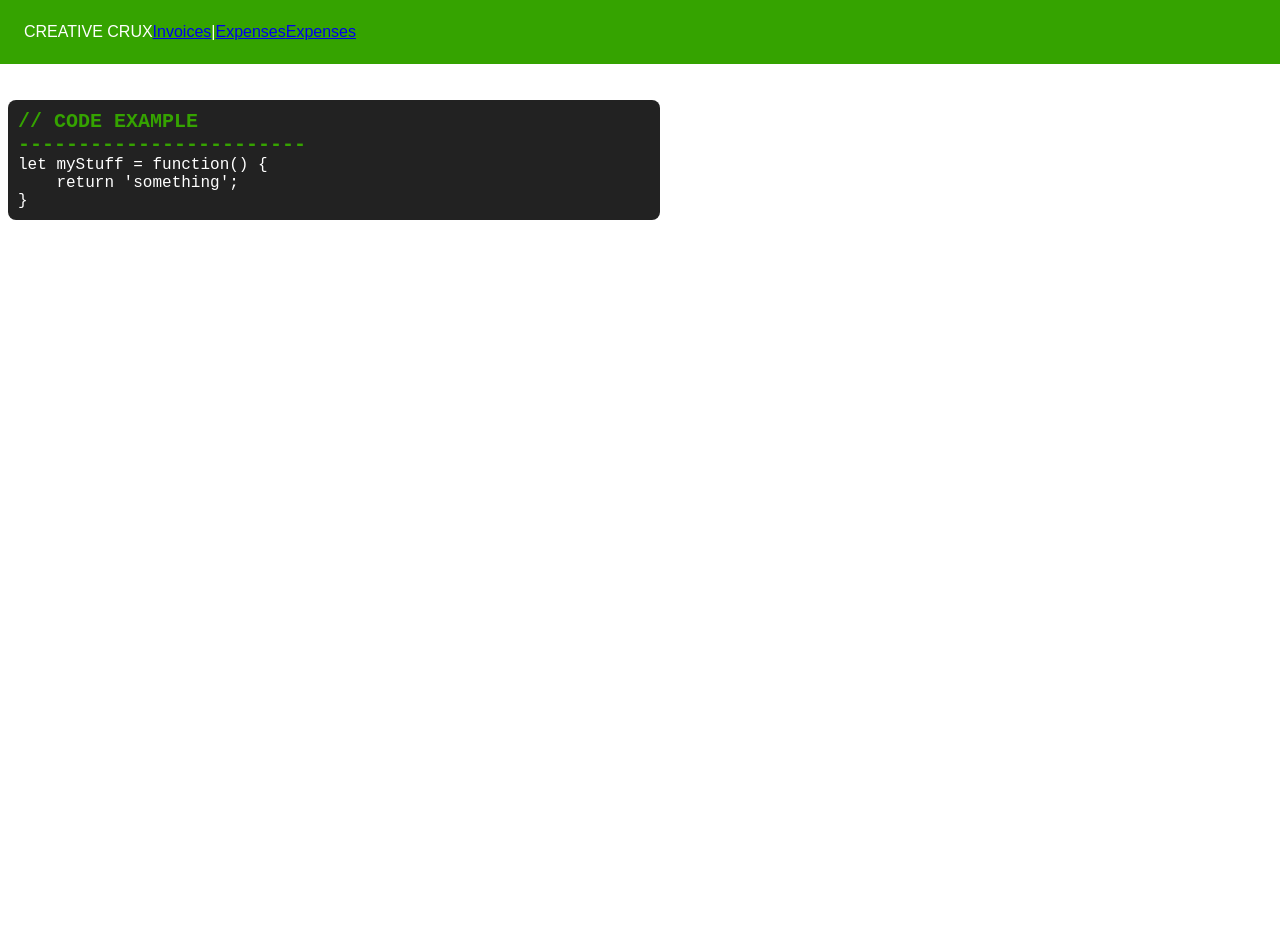
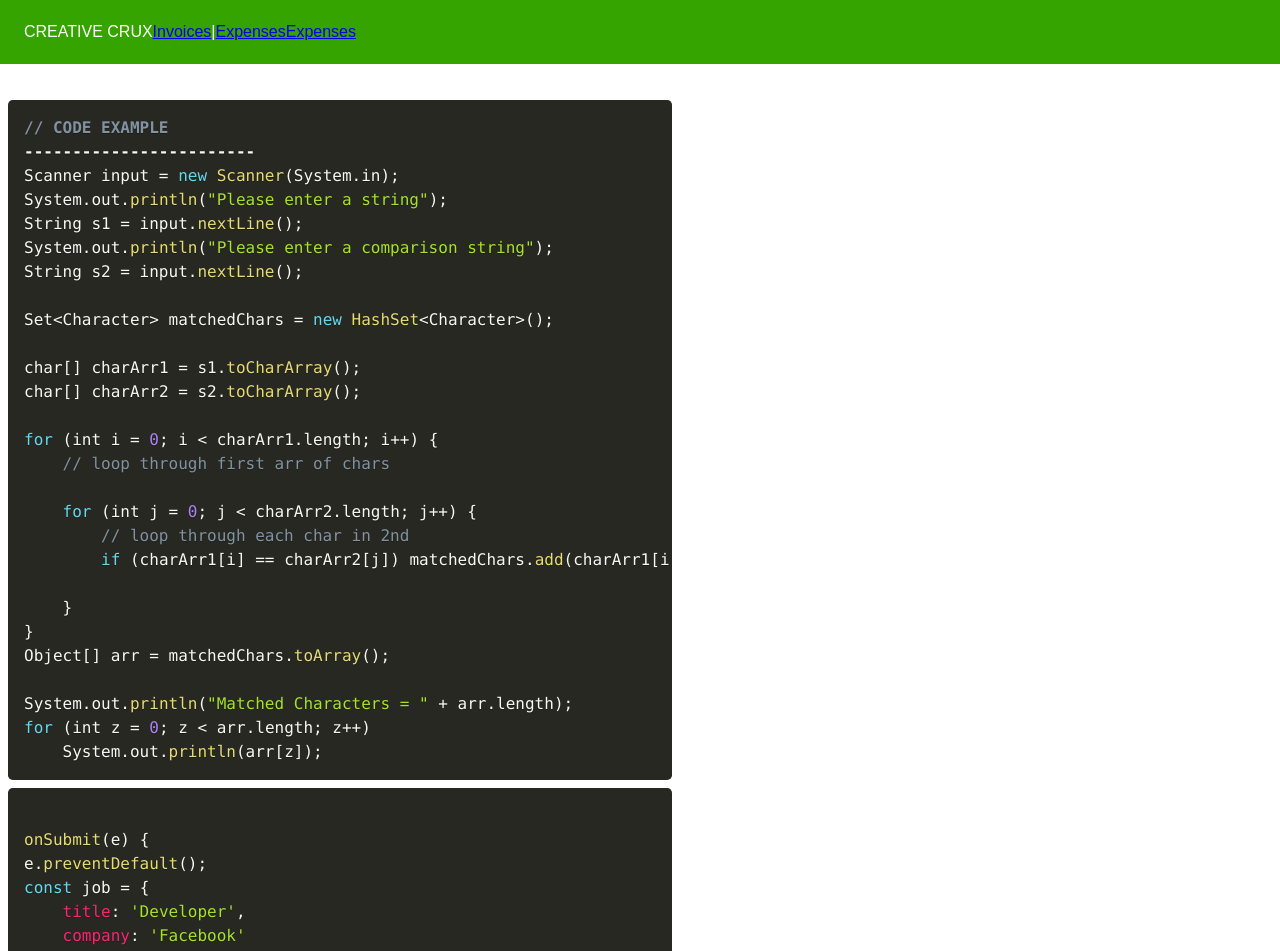
Before and after one commit to escapetherobots/crux-2022, a React (Create React App) app: page /ztest in a window 1280 px wide. Shown: the top 951 px of the page. Before the commit the page ends 800 px from the top, so only its background shows below. Built offline with nearby package versions, Linux system fonts and the light colour scheme.

Commit message:
Add prism for code snippets

```diff
--- a/package.json
+++ b/package.json
@@ -11,9 +11,11 @@
     "@testing-library/user-event": "^13.5.0",
     "@types/jest": "^27.5.2",
     "@types/node": "^16.11.41",
+    "@types/prismjs": "^1.26.0",
     "@types/react": "^18.0.12",
     "@types/react-dom": "^18.0.5",
     "gsap": "^3.10.4",
+    "prismjs": "^1.28.0",
     "react": "^18.2.0",
     "react-dom": "^18.2.0",
     "react-router-dom": "^6.3.0",
--- a/src/components/ui/Ztest.tsx
+++ b/src/components/ui/Ztest.tsx
@@ -1,13 +1,52 @@
-import React from "react";
+import React, { useEffect } from "react";
+import Prism from 'prismjs';
+import "../../css/prism.css";
+
 
 const Ztest = () => {
+    useEffect(() => {
+        Prism.highlightAll();
+    });
+
     // const
     const stuff1 = `// CODE EXAMPLE\n------------------------`;
 
-    const stuff =
+const mainCode =
 `
-let myStuff = function() {
-    return 'something';
+Scanner input = new Scanner(System.in);
+System.out.println("Please enter a string");
+String s1 = input.nextLine();
+System.out.println("Please enter a comparison string");
+String s2 = input.nextLine();
+
+Set<Character> matchedChars = new HashSet<Character>();
+
+char[] charArr1 = s1.toCharArray();
+char[] charArr2 = s2.toCharArray();
+
+for (int i = 0; i < charArr1.length; i++) {
+    // loop through first arr of chars
+
+    for (int j = 0; j < charArr2.length; j++) {
+        // loop through each char in 2nd
+        if (charArr1[i] == charArr2[j]) matchedChars.add(charArr1[i]);
+
+    }
+}
+Object[] arr = matchedChars.toArray();
+
+System.out.println("Matched Characters = " + arr.length);
+for (int z = 0; z < arr.length; z++)
+    System.out.println(arr[z]);
+`;
+
+const zzz = `
+onSubmit(e) {
+e.preventDefault();
+const job = {
+    title: 'Developer',
+    company: 'Facebook'
+    };
 }
 `;
 
@@ -17,8 +56,13 @@ let myStuff = function() {
                 <code className="pre-func">
                     {stuff1}
                 </code>
-                <code>
-                    {stuff}
+                <code className="language-javascript">
+                    {mainCode}
+                </code>
+            </pre>
+            <pre className="code-example">
+                <code className="language-javascript">
+                {zzz}
                 </code>
             </pre>
 
--- /dev/null
+++ b/src/css/prism.css
@@ -0,0 +1,3 @@
+/* PrismJS 1.28.0
+https://prismjs.com/download.html#themes=prism-okaidia&languages=markup+css+clike+javascript */
+code[class*=language-],pre[class*=language-]{color:#f8f8f2;background:0 0;text-shadow:0 1px rgba(0,0,0,.3);font-family:Consolas,Monaco,'Andale Mono','Ubuntu Mono',monospace;font-size:1em;text-align:left;white-space:pre;word-spacing:normal;word-break:normal;word-wrap:normal;line-height:1.5;-moz-tab-size:4;-o-tab-size:4;tab-size:4;-webkit-hyphens:none;-moz-hyphens:none;-ms-hyphens:none;hyphens:none}pre[class*=language-]{padding:1em;margin:.5em 0;overflow:auto;border-radius:.3em}:not(pre)>code[class*=language-],pre[class*=language-]{background:#272822}:not(pre)>code[class*=language-]{padding:.1em;border-radius:.3em;white-space:normal}.token.cdata,.token.comment,.token.doctype,.token.prolog{color:#8292a2}.token.punctuation{color:#f8f8f2}.token.namespace{opacity:.7}.token.constant,.token.deleted,.token.property,.token.symbol,.token.tag{color:#f92672}.token.boolean,.token.number{color:#ae81ff}.token.attr-name,.token.builtin,.token.char,.token.inserted,.token.selector,.token.string{color:#a6e22e}.language-css .token.string,.style .token.string,.token.entity,.token.operator,.token.url,.token.variable{color:#f8f8f2}.token.atrule,.token.attr-value,.token.class-name,.token.function{color:#e6db74}.token.keyword{color:#66d9ef}.token.important,.token.regex{color:#fd971f}.token.bold,.token.important{font-weight:700}.token.italic{font-style:italic}.token.entity{cursor:help}
```
Also changed, not shown: 1 other file (tests, documents, lock files or other folders).
